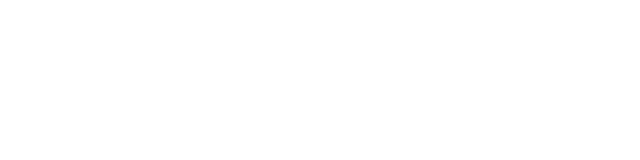
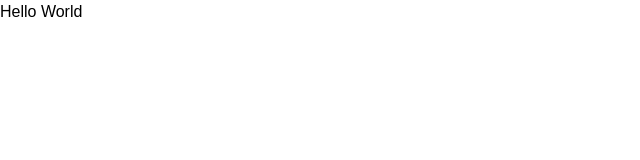
Before and after one commit to eljohn316/frontendmentor-challenges-hub, a React (Vite) app: page / in a window 1280 px wide. Shown: the top 160 px of the page, without its empty margins (0-640 px from the left). Built offline with nearby package versions, Linux system fonts and the light colour scheme.

Commit message:
add Josefin Sans font

```diff
--- a/package.json
+++ b/package.json
@@ -10,6 +10,7 @@
     "preview": "vite preview"
   },
   "dependencies": {
+    "@fontsource-variable/josefin-sans": "^5.1.1",
     "react": "^19.0.0",
     "react-dom": "^19.0.0",
     "styled-components": "^6.1.14"
--- a/src/App.tsx
+++ b/src/App.tsx
@@ -1,5 +1,5 @@
 function App() {
-  return <div></div>;
+  return <div>Hello World</div>;
 }
 
 export default App;
--- a/src/components/global-styles.tsx
+++ b/src/components/global-styles.tsx
@@ -1,3 +1,5 @@
+// @ts-ignore
+import '@fontsource-variable/josefin-sans';
 import { createGlobalStyle } from 'styled-components';
 
 const GlobalStyles = createGlobalStyle`
@@ -43,6 +45,12 @@ const GlobalStyles = createGlobalStyle`
   #root {
     isolation: isolate;
   }
+
+  /* Global Styles */
+
+  body {
+    font-family: 'Josefin Sans Variable', sans-serif;
+  }
 `;
 
 export default GlobalStyles;
```
Also changed, not shown: 1 other file (tests, documents, lock files or other folders).
